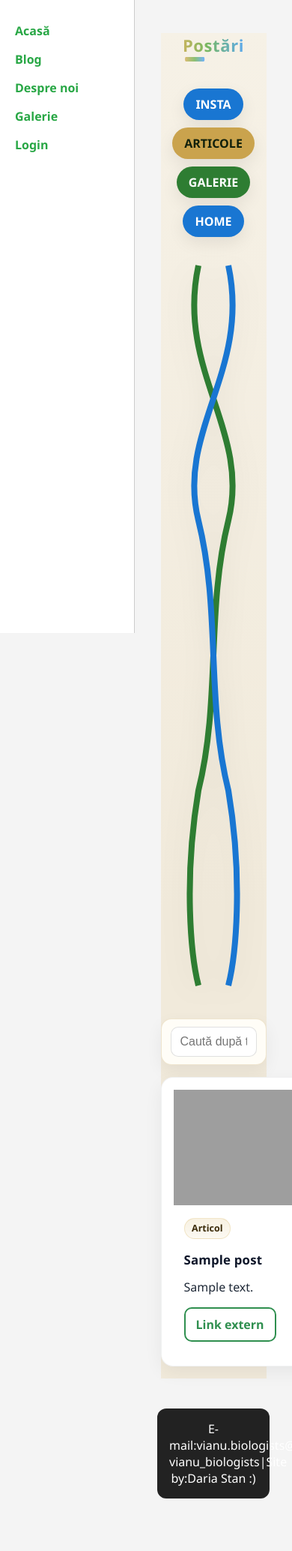
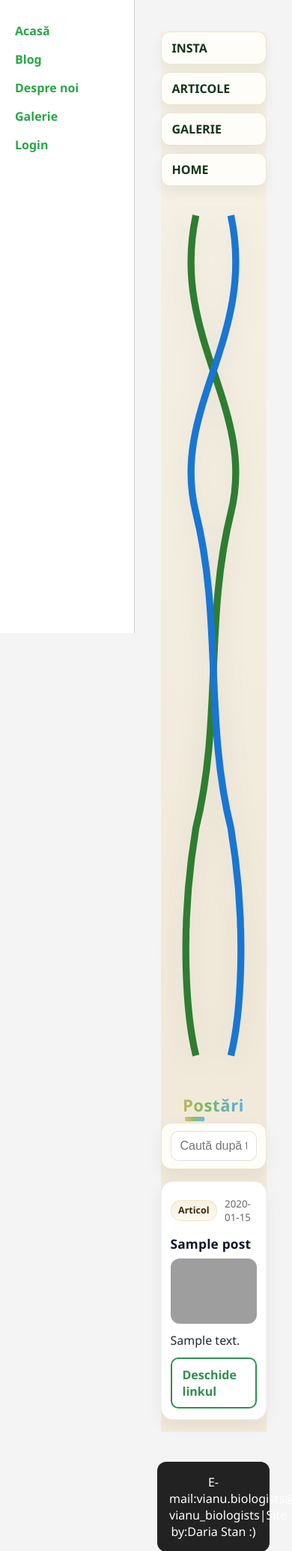
Before and after one commit to yokosumei/vianu_bio_site, a Flask app: page /blog in a window 390 px wide. Shown: the top 2068 px of the page at 75% size. Before the commit the page ends 1998 px from the top, so only its background shows below. Run offline with Flask 3, Linux system fonts and the light colour scheme; tables that the repository leaves empty hold one stand-in row (values such as "Sample post"); grey boxes are pictures that could not be loaded.

Commit message:
Update blog.html

```diff
--- a/templates/blog.html
+++ b/templates/blog.html
@@ -2,50 +2,58 @@
 {% block title %}Blog & Galerie – Vianu Biologists{% endblock %}
 
 {% block content %}
-<section class="blog-wrap fancy-bg">
+<section class="blog-shell fancy-bg">
 
-      <h1 class="brand-title blog-title"><span>Postări</span></h1>
-
-    <nav class="blog-dna-nav">
-      <a href="{{ url_for('blog') }}#insta"    class="pill pill-blue">INSTA</a>
-      <a href="{{ url_for('blog') }}#articles" class="pill pill-gold">ARTICOLE</a>
-      <a href="{{ url_for('blog') }}#galerie"  class="pill pill-green">GALERIE</a>
-      <a href="{{ url_for('index') }}"         class="pill pill-blue">HOME</a>
+  <!-- STÂNGA: meniu vertical + ADN dedesubt -->
+  <aside class="blog-sidebar">
+    <nav class="side-menu">
+      <a href="{{ url_for('blog') }}#insta"    class="side-link" data-section="insta">INSTA</a>
+      <a href="{{ url_for('blog') }}#articles" class="side-link" data-section="articles">ARTICOLE</a>
+      <a href="{{ url_for('blog') }}#galerie"  class="side-link" data-section="gallery">GALERIE</a>
+      <a href="{{ url_for('index') }}"         class="side-link" data-section="home">HOME</a>
+      {% if can_view_lessons %}
+      <a href="{{ url_for('blog') }}#lectii"   class="side-link" data-section="lectii">LECȚII</a>
+      {% endif %}
     </nav>
 
-    {% if can_view_lessons %}
-    <nav class="blog-dna-nav-secondary">
-      <a href="{{ url_for('blog') }}#lectii" class="pill pill-red">LECȚII</a>
-    </nav>
-    {% endif %}
-
-  <!-- ADN + butoane (overlay) -->
-  <aside class="blog-dna">
-    <svg viewBox="0 0 60 500" class="dna-slim" aria-label="ADN decorativ lateral">
+    <div class="dna-holder">
+      <svg viewBox="0 0 60 500" class="dna-slim" aria-label="ADN decorativ">
         <path d="M20,10 C5,80 55,120 40,180 C25,240 35,300 20,360 C10,420 15,470 20,490"
               fill="none" stroke="#2e7d32" stroke-width="4"/>
         <path d="M40,10 C55,80 5,120 20,180 C35,240 25,300 40,360 C50,420 45,470 40,490"
               fill="none" stroke="#1976d2" stroke-width="4"/>
       </svg>
-
+    </div>
   </aside>
 
-  <!-- CONȚINUT PRINCIPAL -->
-  <div class="blog-content">
-    <!-- Căutare -->
+  <!-- DREAPTA: conținut (carduri) -->
+  <div class="blog-main">
+    <h1 class="brand-title blog-title"><span>Postări</span></h1>
+
     <div class="search-bar">
       <input type="text" id="searchInput" onkeyup="searchPosts()" placeholder="Caută după titlu…">
     </div>
 
-    <!-- Grid de postări -->
-    <section class="posts-grid">
+    <section class="posts-list">
       {% for p in posts %}
       <article class="post-card"
                id="{{ p.section }}{{ p.id }}"
                data-section="{{ p.section }}"
                data-title="{{ (p.title or '')|lower }}">
 
-        <a class="cover" href="{{ url_for('blog') }}#{{ p.section }}">
+        <header class="post-head">
+          <div class="badge-row">
+            <span class="badge {% if p.section=='insta' %}b-blue{% elif p.section=='gallery' %}b-green{% elif p.section=='lectii' %}b-red{% else %}b-gold{% endif %}">
+              {% if p.section == 'insta' %}Insta{% elif p.section == 'gallery' %}Galerie{% elif p.section == 'lectii' %}Lecții{% else %}Articol{% endif %}
+            </span>
+            {% if p.created_at %}<small class="meta">{{ p.created_at.strftime('%Y-%m-%d') }}</small>{% endif %}
+          </div>
+          <h3 class="post-title">{{ p.title }}</h3>
+        </header>
+
+        {# === IMAGINE COVER (opțional) ===
+           Preferă p.cover_src (din app.py). Dacă nu există, încearcă p.image_url -> uploads -> placeholder. #}
+        <div class="cover">
           {% set img = (p.cover_src if p.cover_src is defined else p.image_url) or '' %}
           {% if img %}
             {% if img.startswith('http') or img.startswith('/static/') %}
@@ -58,26 +66,47 @@
           {% else %}
             <img src="{{ url_for('static', filename='images/placeholder.jpg') }}" alt="Fără imagine" loading="lazy">
           {% endif %}
-        </a>
-
-        <div class="body">
-          <div class="badge-row">
-            <span class="badge {% if p.section=='insta' %}b-blue{% elif p.section=='gallery' %}b-green{% elif p.section=='lectii' %}b-red{% else %}b-gold{% endif %}">
-              {% if p.section == 'insta' %}Insta{% elif p.section == 'gallery' %}Galerie{% elif p.section == 'lectii' %}Lecții{% else %}Articol{% endif %}
-            </span>
-            {% if p.created_at %}
-            <small class="meta">{{ p.created_at.strftime('%Y-%m-%d') }}</small>
-            {% endif %}
         </div>
 
-          <h3 class="post-title">{{ p.title }}</h3>
-
+        {# === CONȚINUT TEXT === #}
         {% if p.content %}
-          <p class="post-excerpt">
-            {{ p.content[:220] }}{% if p.content|length > 220 %}…{% endif %}
-          </p>
+        <div class="post-text">
+          <p>{{ p.content }}</p>
+        </div>
         {% endif %}
 
+        {# === GALERIE: mai multe imagini într-o postare ===
+           Pune în "content" o listă de imagini separate prin virgulă sau linii.
+           Exemplu:
+             img1.jpg, img2.jpg, https://site/poza.png
+           sau:
+             img1.jpg
+             img2.jpg
+             https://site/poza.png
+        #}
+        {% if p.section == 'gallery' and p.content %}
+          {% set raw = p.content.replace('\r','\n') %}
+          {% set items = (raw.split(',') if ',' in raw else raw.split('\n')) %}
+          {% set clean = [] %}
+          {% for it in items %}
+            {% if it.strip() %}{% set _ = clean.append(it.strip()) %}{% endif %}
+          {% endfor %}
+          {% if clean|length > 1 %}
+          <div class="gallery-grid">
+            {% for gi in clean %}
+              {% if gi.startswith('http') or gi.startswith('/static/') %}
+                <img src="{{ gi }}" alt="galerie" loading="lazy"
+                     onerror="this.onerror=null;this.src='{{ url_for('static', filename='images/placeholder.jpg') }}'">
+              {% else %}
+                <img src="{{ url_for('static', filename='uploads/' ~ gi) }}?v={{ p.id ~ '-' ~ loop.index }}" alt="galerie" loading="lazy"
+                     onerror="this.onerror=null;this.src='{{ url_for('static', filename='images/placeholder.jpg') }}'">
+              {% endif %}
+            {% endfor %}
+          </div>
+          {% endif %}
+        {% endif %}
+
+        {# === ACȚIUNI / LINK-URI === #}
         <div class="actions">
           {% if p.external_url %}
             {% set link = p.external_url %}
@@ -85,10 +114,9 @@
               <a class="btn btn-solid" href="{{ link }}" download>Descarcă PDF</a>
               <a class="btn btn-ghost" href="{{ link }}" target="_blank" rel="noopener">Vezi în browser</a>
             {% else %}
-                <a class="btn btn-ghost" href="{{ link }}" target="_blank" rel="noopener">Link extern</a>
+              <a class="btn btn-ghost" href="{{ link }}" target="_blank" rel="noopener">Deschide linkul</a>
             {% endif %}
           {% endif %}
-
           {% if p.section == 'lectii' and p.ppt_url %}
             {% set link2 = p.ppt_url %}
             {% if link2 and (link2|lower).endswith('.pdf') %}
@@ -99,7 +127,7 @@
             {% endif %}
           {% endif %}
         </div>
-        </div>
+
       </article>
       {% else %}
         <p>Nu există postări încă. Adaugă din <a href="{{ url_for('admin_new') }}">admin</a>.</p>
@@ -109,58 +137,52 @@
 </section>
 
 <style>
-/* ===== Paletă bej + accente (potrivire cu Home/About) ===== */
+/* ===== Paletă / fundal (potrivit cu Home & About) ===== */
 :root{
   --page-bg: #f6f1e6;
   --page-bg-2: #f1eadb;
   --ink: #0f172a;
   --muted: #6b7280;
   --ring: 32,129,80;
-
-  --brand-green: #2e7d32;
-  --brand-blue:  #1976d2;
-  --brand-gold:  #d6b35e;
-  --brand-red:   #e53935;
+  --brand-green:#2e7d32; --brand-blue:#1976d2; --brand-gold:#d6b35e; --brand-red:#e53935;
 }
-
-/* fundal cald cu accente radiale, ca la celelalte pagini */
 .fancy-bg{
   background:
     radial-gradient(1100px 280px at 12% -15%, rgba(233,210,160,.25), transparent 60%),
     radial-gradient(900px 260px at 88% -10%, rgba(121,173,110,.18), transparent 60%),
     linear-gradient(180deg, var(--page-bg), var(--page-bg-2) 65%);
-}
-
-/* ===== Layout general ===== */
-.blog-wrap{
-  display:grid;
-  grid-template-columns: 280px 1fr;
-  gap: 26px;
-  margin: 14px auto 36px;
-  width: min(1200px, 94%);
   color: var(--ink);
 }
 
-/* ===== Sidebar ADN + navigație ===== */
-.blog-dna{
-  position: sticky;
-  top: 16px;
-  align-self: start;
-}
-.dna-slim{
-  width: 140px;
-  height: auto;
-  display: block;
-  margin: 6px auto 0;
-  filter: drop-shadow(0 6px 18px rgba(0,0,0,.08));
+/* ===== Layout ===== */
+.blog-shell{
+  display:grid;
+  grid-template-columns: 260px 1fr;
+  gap: 26px;
+  width: min(1200px, 94%);
+  margin: 12px auto 36px;
 }
 
-.brand-title{
-  text-align:center; margin: 8px 0 10px; line-height:1.1;
+/* ===== Sidebar ===== */
+.blog-sidebar{ position: sticky; top: 16px; align-self: start; }
+.side-menu{ display:flex; flex-direction:column; gap:10px; }
+.side-link{
+  display:block; padding:10px 14px; border-radius:12px; text-decoration:none; font-weight:900;
+  background:#fffdf7; border:1px solid rgba(181,142,60,.22); color:#0f351a;
+  box-shadow: 0 8px 18px rgba(0,0,0,.06);
+  transition: transform .12s ease, box-shadow .12s ease, background .12s ease;
 }
+.side-link:hover{ transform: translateX(3px); box-shadow: 0 12px 26px rgba(0,0,0,.10); }
+.side-link.active{ outline: 3px solid rgba(var(--ring), .22); background: #fff; }
+
+.dna-holder{ margin-top: 16px; display:grid; place-items:center; }
+.dna-slim{ width: 160px; height: auto; filter: drop-shadow(0 6px 18px rgba(0,0,0,.08)); }
+
+/* ===== Main ===== */
+.blog-main{ min-width:0; }
+.brand-title{ text-align:center; margin: 2px 0 10px; line-height:1.1; }
 .brand-title span{
-  display:inline-block; font-weight: 900; letter-spacing:.6px;
-  font-size: clamp(22px, 3.6vw, 32px);
+  display:inline-block; font-weight:900; letter-spacing:.6px; font-size: clamp(22px, 3.6vw, 34px);
   background: linear-gradient(90deg, var(--brand-gold), #79b85f 40%, #5aa8ff);
   -webkit-background-clip: text; background-clip: text; color: transparent;
   position: relative; padding: 2px 6px;
@@ -173,56 +195,24 @@
 }
 .brand-title span:hover::after{ transform: scaleX(1); }
 
-.blog-dna-nav{
-  margin-top: 16px;
-  display:flex; flex-direction:column; gap: 12px; align-items:center;
-}
-.blog-dna-nav-secondary{
-  margin-top: 10px; display:flex; justify-content:center;
-}
-
-.pill{
-  display:block; text-align:center; padding:10px 14px; border-radius:999px;
-  font-weight:800; color:#fff; text-decoration:none; width: 200px;
-  box-shadow:0 8px 22px rgba(0,0,0,.08);
-  transition: transform .15s ease, box-shadow .15s ease, opacity .15s ease;
-}
-.pill:hover{ transform: translateY(-2px); box-shadow:0 12px 28px rgba(0,0,0,.12); }
-.pill.active{ outline: 3px solid rgba(var(--ring), .25); }
-.pill-blue { background: var(--brand-blue); }
-.pill-green{ background: var(--brand-green); }
-.pill-gold { background: #caa34d; color:#10200b; }
-.pill-red  { background: var(--brand-red); }
-
-/* ===== Conținut dreapta ===== */
-.blog-content{ min-width: 0; }
-
-/* Search bar stilized */
 .search-bar{
-  background: #fffdf7; border:1px solid rgba(181,142,60,.22);
-  border-radius: 14px; padding: 10px 12px; margin: 6px 0 16px;
+  background:#fffdf7; border:1px solid rgba(181,142,60,.22);
+  border-radius:14px; padding:10px 12px; margin: 6px 0 16px;
   box-shadow: 0 8px 22px rgba(0,0,0,.06);
 }
 #searchInput{
   width:100%; padding:10px 12px; font-size:16px; border-radius:10px; border:1px solid rgba(0,0,0,.12);
-  outline:none;
 }
-#searchInput:focus{ border-color:#79b85f; box-shadow: 0 0 0 4px rgba(var(--ring), .12); }
+#searchInput:focus{ border-color:#79b85f; box-shadow: 0 0 0 4px rgba(var(--ring), .12); outline:none; }
 
-/* ===== Grid carduri post ===== */
-.posts-grid{
-  display:grid; grid-template-columns: repeat(auto-fill, minmax(280px, 1fr));
-  gap: 22px;
-}
+/* ===== Carduri ===== */
+.posts-list{ display:grid; grid-template-columns: 1fr; gap: 18px; }
 
 .post-card{
-  background:#fff;
-  border:1px solid rgba(15,23,42,.06);
-  border-radius: 16px;
-  overflow: hidden;
-  display:flex; flex-direction:column;
+  background:#fff; border:1px solid rgba(15,23,42,.06); border-radius:16px;
   box-shadow: 0 8px 24px rgba(0,0,0,.06);
   transition: transform .18s ease, box-shadow .18s ease, border-color .18s ease;
+  overflow:hidden; padding: 12px 12px 14px;
   position: relative;
 }
 .post-card::before{
@@ -239,126 +229,93 @@
   border-color: rgba(15,23,42,.12);
 }
 
-.cover{ display:block; aspect-ratio: 16 / 10; overflow:hidden; background:#fffdf7; }
-.cover img{
-  width:100%; height:100%; object-fit:cover; display:block;
-  transform: scale(1); transition: transform .25s ease;
-}
-.post-card:hover .cover img{ transform: scale(1.03); }
-
-.body{ padding: 14px 14px 16px; display:flex; flex-direction:column; gap:10px; }
+.post-head{ display:flex; flex-direction:column; gap:6px; margin-bottom: 8px; }
 .badge-row{ display:flex; align-items:center; justify-content:space-between; gap:10px; }
 .badge{
-  font-size:.78rem; font-weight:800; padding:.28rem .6rem; border-radius:999px;
-  border:1px solid transparent;
+  font-size:.78rem; font-weight:800; padding:.28rem .6rem; border-radius:999px; border:1px solid transparent;
 }
 .b-blue { color:#0b3a15; background: linear-gradient(180deg, rgba(25,118,210,.14), rgba(25,118,210,.07)); border-color: rgba(25,118,210,.25); }
 .b-green{ color:#0b3a15; background: linear-gradient(180deg, rgba(46,125,50,.14), rgba(46,125,50,.07)); border-color: rgba(46,125,50,.25); }
 .b-gold { color:#3b2b0a; background: linear-gradient(180deg, rgba(214,179,94,.18), rgba(214,179,94,.08)); border-color: rgba(214,179,94,.28); }
 .b-red  { color:#3b0a0a; background: linear-gradient(180deg, rgba(229,57,53,.16), rgba(229,57,53,.08)); border-color: rgba(229,57,53,.28); }
 
-.meta{ color: var(--muted); font-size:.82rem; }
+.post-title{ margin:.1rem 0 0; font-size:1.08rem; font-weight:900; letter-spacing:.2px; }
 
-.post-title{
-  margin:.2rem 0 .1rem;
-  font-size:1.05rem; font-weight:900; letter-spacing:.2px; color: var(--ink);
+.cover{ margin: 8px 0 10px; border-radius:12px; overflow:hidden; background:#fffdf7; }
+.cover img{ width:100%; height:auto; display:block; }
+
+.post-text p{ margin:0; color:#1f2937; line-height:1.6; }
+
+.gallery-grid{
+  margin-top:10px;
+  display:grid; grid-template-columns: repeat(auto-fill, minmax(160px, 1fr));
+  gap: 10px;
+}
+.gallery-grid img{
+  width:100%; aspect-ratio: 1 / 1; object-fit: cover; border-radius:10px; display:block;
+  box-shadow: 0 6px 16px rgba(0,0,0,.08);
 }
 
-.post-excerpt{ margin: .1rem 0 0; color:#1f2937; line-height:1.55; }
-
-.actions{ display:flex; gap:10px; flex-wrap:wrap; margin-top: 4px; }
-
-/* Butoane card */
+.actions{ display:flex; gap:10px; flex-wrap:wrap; margin-top: 10px; }
 .btn{
-  display:inline-block; padding:10px 14px; border-radius:10px; text-decoration:none;
-  font-weight:800; transition: transform .12s ease, opacity .12s ease, box-shadow .12s ease;
+  display:inline-block; padding:10px 14px; border-radius:10px; text-decoration:none; font-weight:800;
+  transition: transform .12s ease, opacity .12s ease, box-shadow .12s ease;
 }
-.btn-solid{
-  background:#2f8f4f; color:#fff; box-shadow: 0 6px 16px rgba(46,125,50,.22);
-}
-.btn-ghost{
-  background:transparent; color:#2f8f4f; border:2px solid #2f8f4f;
-}
+.btn-solid{ background:#2f8f4f; color:#fff; box-shadow: 0 6px 16px rgba(46,125,50,.22); }
+.btn-ghost{ background:transparent; color:#2f8f4f; border:2px solid #2f8f4f; }
 .btn:hover{ transform: translateY(-1px); opacity:.95; }
 
 /* ===== Responsive ===== */
 @media (max-width: 980px){
-  .blog-wrap{ grid-template-columns:1fr; gap:18px; }
-  .blog-dna{ position: static; }
-  .dna-slim{ width: 120px; margin-top: 0; }
-  .brand-title{ margin-top: 2px; }
-  .blog-dna-nav{ flex-direction: row; flex-wrap: wrap; justify-content: center; gap: 10px; }
-  .pill{ width: auto; padding: 10px 16px; }
+  .blog-shell{ grid-template-columns: 1fr; }
+  .blog-sidebar{ position: static; }
+  .dna-slim{ width: 140px; }
 }
 </style>
 
 <script>
-/* Map hash->secțiune și filtrează */
-const FILTER_MAP = {
-  '#all': 'all',
-  '#insta': 'insta',
-  '#articles': 'articles',
-  '#galerie': 'gallery',
-  '#lectii': 'lectii'
-};
+/* === Filtrare pe secțiuni via hash === */
+const FILTER_MAP = {'#all':'all','#insta':'insta','#articles':'articles','#galerie':'gallery','#lectii':'lectii'};
 
 function filterContent(section) {
-  const allPosts = document.querySelectorAll('.post-card');
-  allPosts.forEach(post => {
-    const postSection = post.getAttribute('data-section');
-    post.style.display = (section === 'all' || postSection === section) ? '' : 'none';
+  document.querySelectorAll('.post-card').forEach(post=>{
+    const s = post.getAttribute('data-section');
+    post.style.display = (section==='all'|| s===section)? '':'none';
   });
 }
-
 function highlightActive(section){
-  document.querySelectorAll('.pill').forEach(p=>p.classList.remove('active'));
-  const matchHash = Object.keys(FILTER_MAP).find(h => FILTER_MAP[h] === section);
-  if(matchHash){
-    document.querySelectorAll(`.blog-dna-nav a[href$="${matchHash}"], .blog-dna-nav-secondary a[href$="${matchHash}"]`)
-      .forEach(a=>a.classList.add('active'));
+  document.querySelectorAll('.side-link').forEach(a=>a.classList.remove('active'));
+  const hash = Object.keys(FILTER_MAP).find(h => FILTER_MAP[h]===section);
+  if (hash){
+    document.querySelectorAll(`.side-link[href$="${hash}"]`).forEach(a=>a.classList.add('active'));
   }
 }
-
 function applyFromHash(){
-  const h = (location.hash || '').toLowerCase();
-  const section = FILTER_MAP[h] || 'all';
-  filterContent(section);
-  highlightActive(section);
+  const h = (location.hash||'').toLowerCase();
+  const s = FILTER_MAP[h] || 'all';
+  filterContent(s); highlightActive(s);
 }
-
-/* Interceptează click pe pill-uri cu hash */
 document.addEventListener('DOMContentLoaded', ()=>{
-  document.querySelectorAll('.blog-dna-nav a, .blog-dna-nav-secondary a').forEach(a=>{
+  document.querySelectorAll('.side-link').forEach(a=>{
     a.addEventListener('click', (e)=>{
-      const href = a.getAttribute('href') || '';
-      const i = href.indexOf('#');
-      if (i !== -1){
-        e.preventDefault();
-        location.hash = href.substring(i);
-        applyFromHash();
-      }
+      const href=a.getAttribute('href')||''; const i=href.indexOf('#');
+      if(i!==-1){ e.preventDefault(); location.hash=href.substring(i); applyFromHash(); }
     });
   });
-
   applyFromHash();
 });
-
 window.addEventListener('hashchange', applyFromHash);
 
-/* Search după titlu */
+/* === Căutare după titlu (combinată cu filtrul curent) === */
 function searchPosts() {
-  const input = (document.getElementById("searchInput").value || "").toLowerCase();
-  const posts = document.querySelectorAll(".post-card");
-  posts.forEach(post => {
-    const title = (post.getAttribute("data-title") || "").toLowerCase();
-    const match = title.includes(input);
-    // combină căutarea cu filtrul curent
-    const h = (location.hash || '').toLowerCase();
-    const section = FILTER_MAP[h] || 'all';
-    const inSection = (section === 'all' || post.getAttribute('data-section') === section);
-    post.style.display = (match && inSection) ? '' : 'none';
+  const q = (document.getElementById('searchInput').value || '').toLowerCase();
+  const h = (location.hash||'').toLowerCase();
+  const s = FILTER_MAP[h] || 'all';
+  document.querySelectorAll('.post-card').forEach(post=>{
+    const title=(post.getAttribute('data-title')||'').toLowerCase();
+    const inSection=(s==='all' || post.getAttribute('data-section')===s);
+    post.style.display = (title.includes(q) && inSection)? '':'none';
   });
 }
 </script>
-
 {% endblock %}
```
Lines whose indentation alone changed are shown as unchanged.
